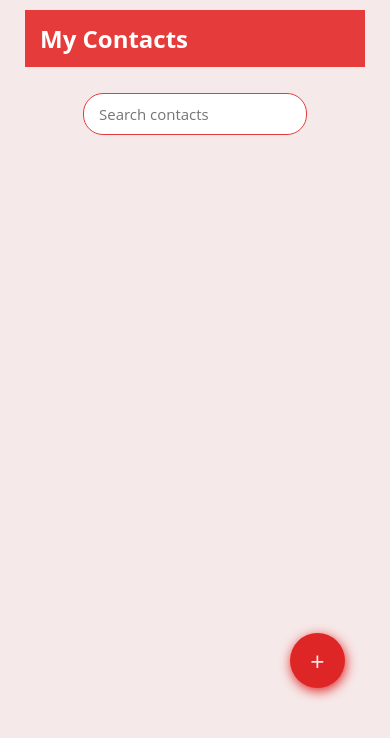
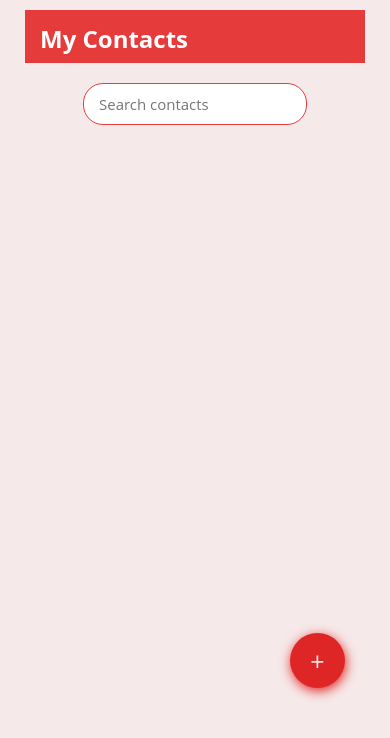
Before and after one commit to RB-Isiaq/My-Contacts, a React (Create React App) app: page / in a window 390 px wide. Shown: the top 738 px of the page. Built offline with nearby package versions, Linux system fonts and the light colour scheme.

Commit message:
fixing search input mobile bug

```diff
--- a/src/index.css
+++ b/src/index.css
@@ -35,7 +35,7 @@ main {
 #search-section {
   position: fixed;
   width: inherit;
-  top: 73px;
+  top: 63px;
   padding-top: 20px;
   padding-bottom: 10px;
   left: 0;
```
